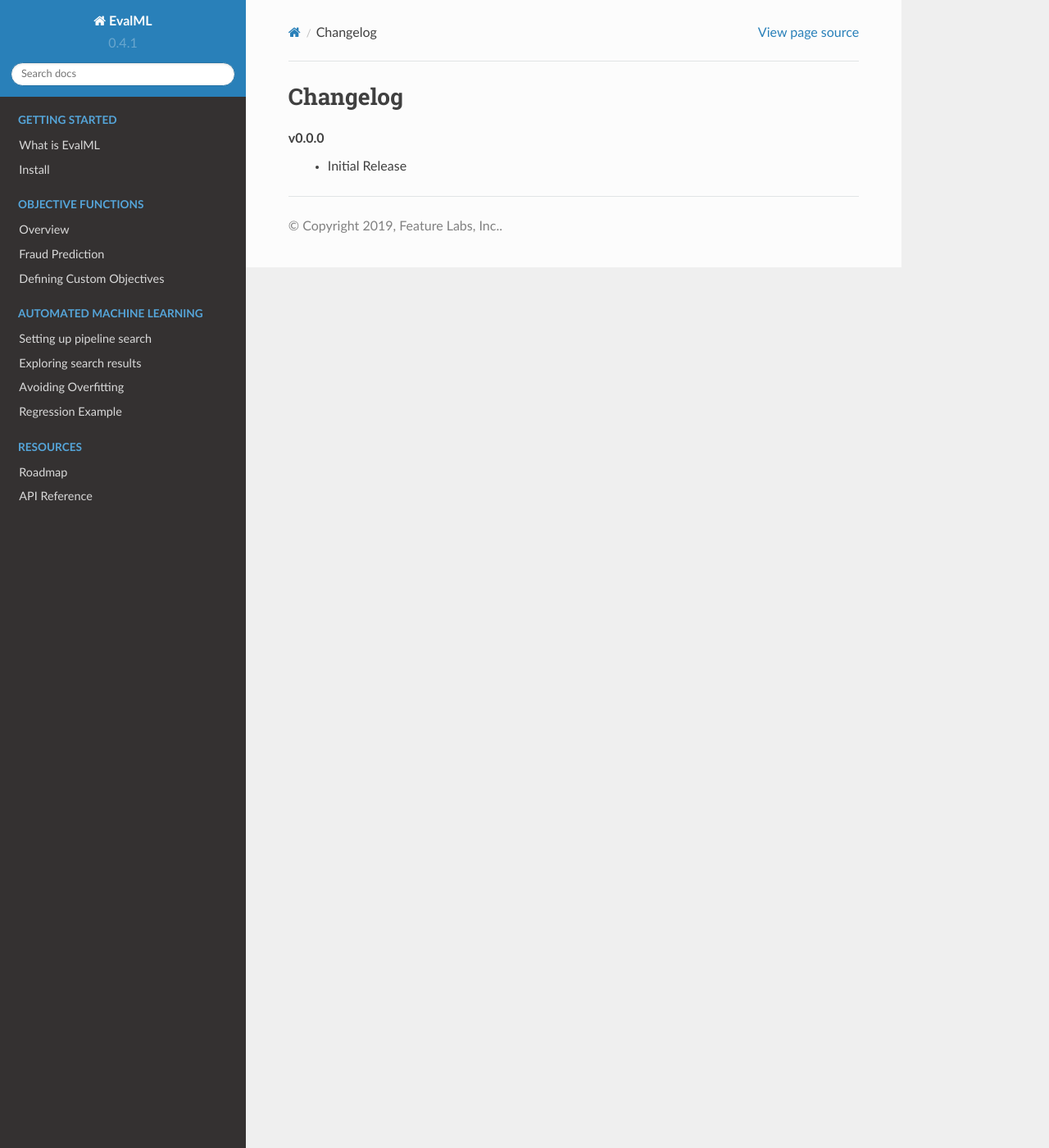
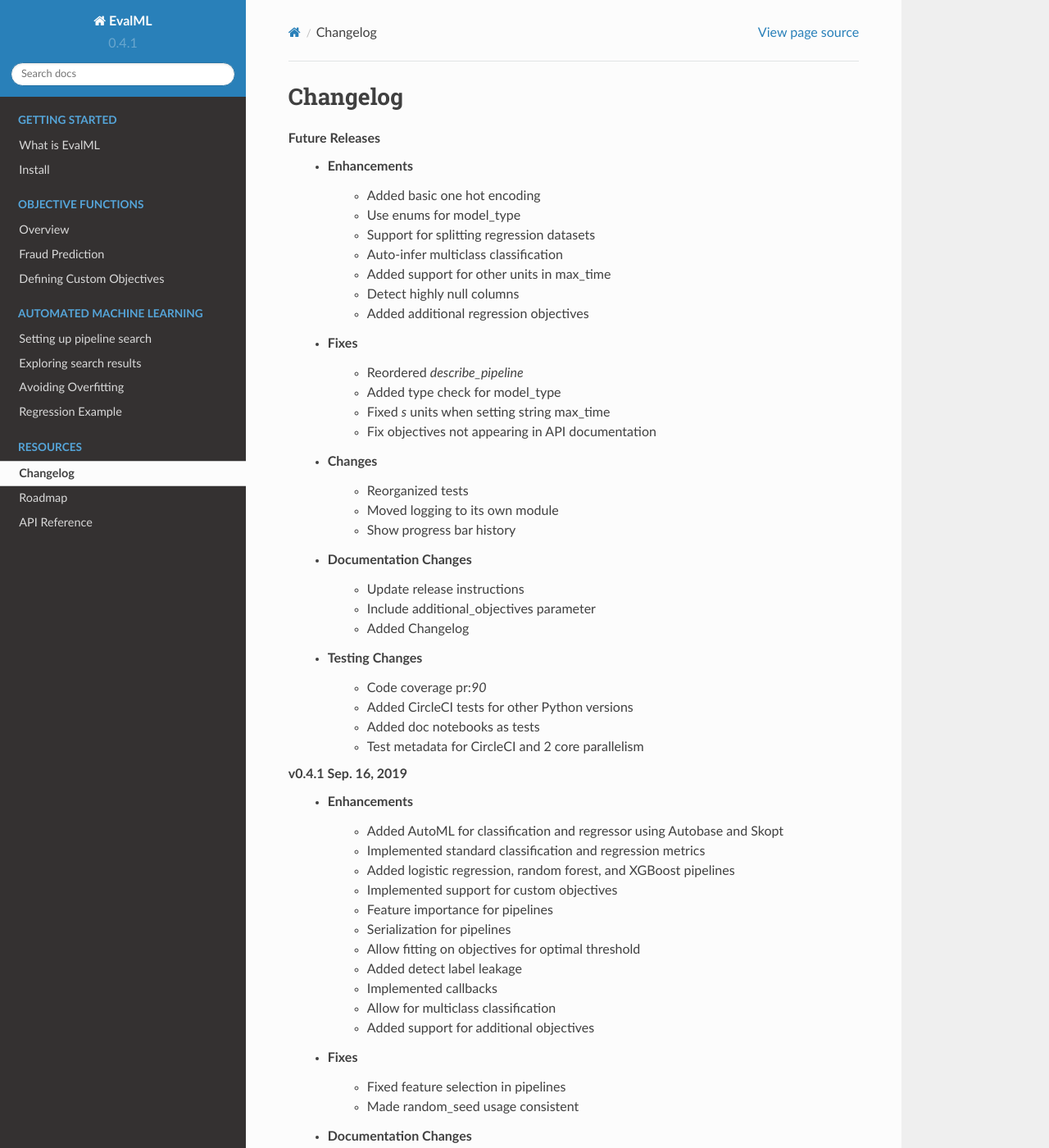
Before and after one commit to alteryx/evalml, a Sphinx documentation site: the page built from docs/source/changelog.rst, in a window 1280 px wide and 1400 px high. Shown: the whole window at 82% size. Built offline with Sphinx 7.4.7 and the Read the Docs theme 2.0.0, drawn with Linux system fonts in a browser that asks for light colours; pages that are not in the unit, such as notebooks, are missing from menus; some of the changed text lies outside the part shown.

Commit message:
Added Changelog (#136)
* Added changelog and circleci test

```diff
--- a/docs/source/_static/style.css
+++ b/docs/source/_static/style.css
@@ -2,3 +2,7 @@
     display: none;
     opacity: 0
 }
+
+a[href^="https://github.com/Featurelabs/evalml/"] {
+    visibility: hidden;
+}
--- a/docs/source/changelog.rst
+++ b/docs/source/changelog.rst
@@ -1,6 +1,68 @@
-=========
+.. _changelog:
+
 Changelog
-=========
+---------
+**Future Releases**
+    * Enhancements
+        * Added basic one hot encoding :pr:`73`
+        * Use enums for model_type :pr:`110`
+        * Support for splitting regression datasets :pr:`112`
+        * Auto-infer multiclass classification :pr:`99`
+        * Added support for other units in max_time :pr:`125`
+        * Detect highly null columns :pr:`121`
+        * Added additional regression objectives :pr:`100`
+    * Fixes
+        * Reordered `describe_pipeline` :pr:`94`
+        * Added type check for model_type :pr:`109`
+        * Fixed `s` units when setting string max_time :pr:`132`
+        * Fix objectives not appearing in API documentation :pr:`150`
+    * Changes
+        * Reorganized tests :pr:`93`
+        * Moved logging to its own module :pr:`119`
+        * Show progress bar history :pr:`111`
+    * Documentation Changes
+        * Update release instructions :pr:`140`
+        * Include additional_objectives parameter :pr:`124`
+        * Added Changelog :pr:`136`
+    * Testing Changes
+        * Code coverage pr:`90`
+        * Added CircleCI tests for other Python versions :pr:`104`
+        * Added doc notebooks as tests :pr:`139`
+        * Test metadata for CircleCI and 2 core parallelism :pr:`137`
 
-**v0.0.0**
-    * Initial Release
+**v0.4.1 Sep. 16, 2019**
+    * Enhancements
+        * Added AutoML for classification and regressor using Autobase and Skopt :pr:`7` :pr:`9`
+        * Implemented standard classification and regression metrics :pr:`7`
+        * Added logistic regression, random forest, and XGBoost pipelines :pr:`7`
+        * Implemented support for custom objectives :pr:`15`
+        * Feature importance for pipelines :pr:`18`
+        * Serialization for pipelines :pr:`19`
+        * Allow fitting on objectives for optimal threshold :pr:`27`
+        * Added detect label leakage :pr:`31`
+        * Implemented callbacks :pr:`42`
+        * Allow for multiclass classification :pr:`21`
+        * Added support for additional objectives :pr:`79`
+    * Fixes
+        * Fixed feature selection in pipelines :pr:`13`
+        * Made random_seed usage consistent :pr:`45`
+    * Documentation Changes
+        * Documentation Changes
+        * Added docstrings :pr:`6`
+        * Created notebooks for docs :pr:`6`
+        * Initialized readthedocs EvalML :pr:`6`
+        * Added favicon :pr:`38`
+    * Testing Changes
+        * Added testing for loading data :pr:`39`
+
+**v0.2.0 Aug. 13, 2019**
+    * Enhancements
+        * Created fraud detection objective :pr:`4`
+
+**v0.1.0 July. 31, 2019**
+    * *First Release*
+    * Enhancements
+        * Added lead scoring objecitve :pr:`1`
+        * Added basic classifier :pr:`1`
+    * Documentation Changes
+        * Initialized Sphinx for docs :pr:`1`
--- a/docs/source/conf.py
+++ b/docs/source/conf.py
@@ -48,6 +48,7 @@
     'sphinx.ext.autosummary',
     'sphinx.ext.napoleon',
     'sphinx.ext.viewcode',
+    'sphinx.ext.extlinks',
 ]
 
 # Add any paths that contain templates here, relative to this directory.
@@ -189,11 +190,17 @@
 
 # -- Extension configuration -------------------------------------------------
 
+# If evalml is open-sourced: replace github specific style.css
+extlinks = {
+    'issue': ('https://github.com/Featurelabs/evalml/issues/%s', '#'),
+    'pr': ('https://github.com/Featurelabs/evalml/pull/%s', '#'),
+    'user': ('https://github.com/%s', '@')
+}
+
 autosummary_generate = ["api_reference.rst"]
 templates_path = ["_templates"]
 
+html_show_sphinx = False
+
 def setup(app):
     app.add_stylesheet("style.css")
-
-
-html_show_sphinx = False
```
Also changed, not shown: pull_request_template.md (added, +5 -0 lines), docs/source/index.ipynb, 1 other file.
